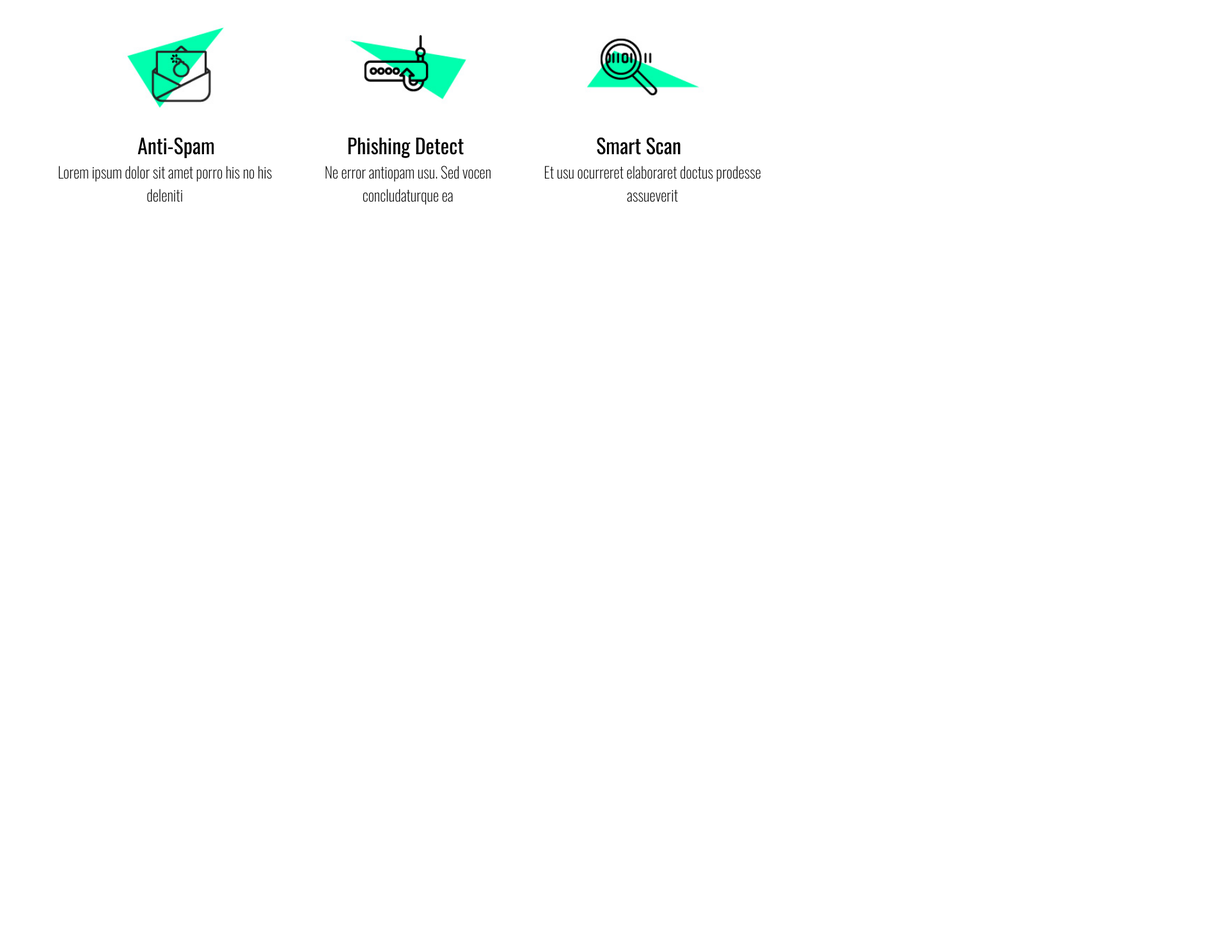
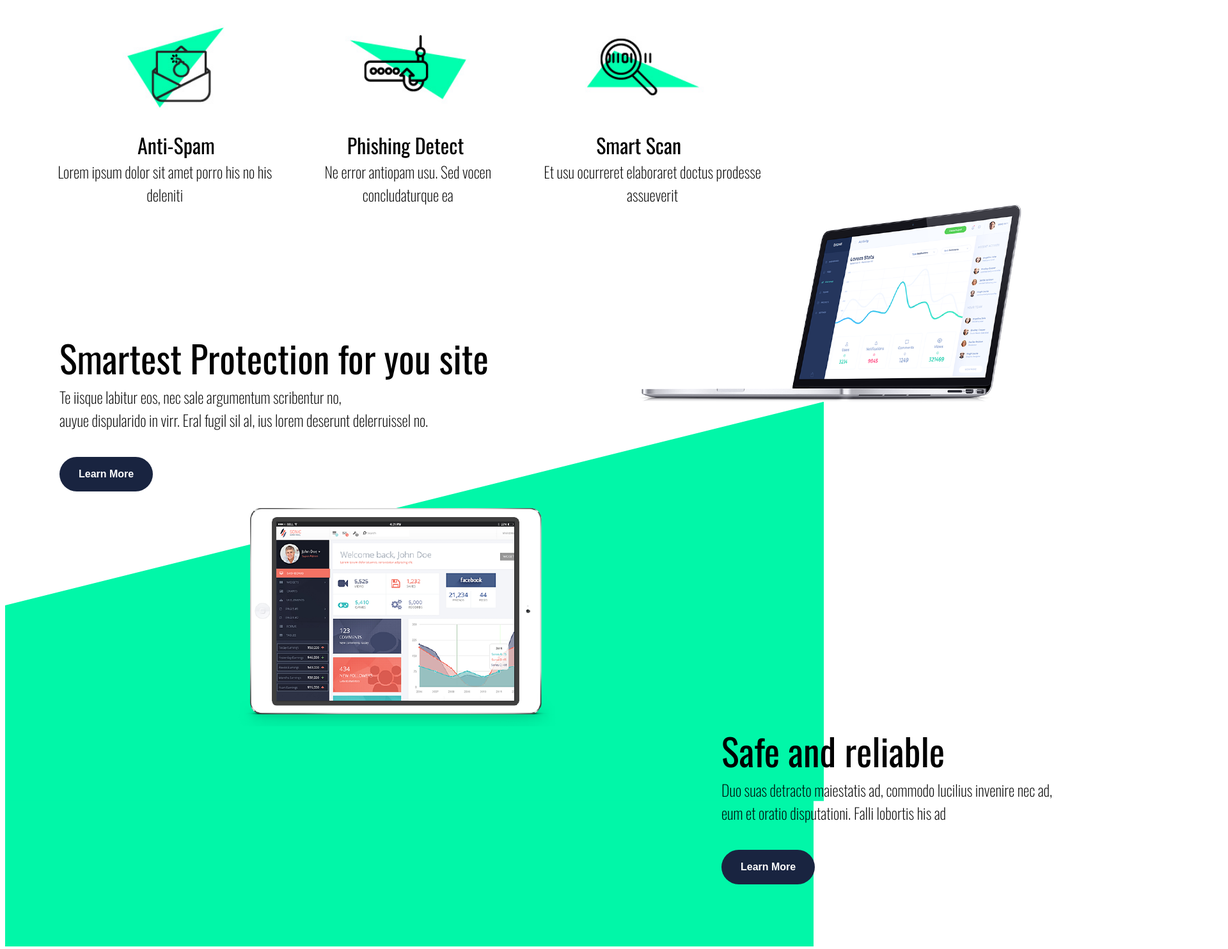
Before and after one commit to SebitasCo/Atlas_Sebas, a plain HTML site: page index.html in a window 1280 px wide. Shown: the part 977-2460 px from the top of the page at 64% size, 1920 px wide, since content can reach past the window. Before the commit the page ends 1299 px from the top, so only its background shows below. Drawn offline with nearby package versions, Linux system fonts and the light colour scheme.

Commit message:
Section3 y 4 terminado

```diff
--- a/index.html
+++ b/index.html
@@ -43,6 +43,26 @@
   </div>
   </section>
 
+  <section class="part3">
+    <div class="trapecio"></div>
+
+    <h2 class="title_s3">Smartest Protection for you site</h2>
+    <p>Te iisque labitur eos, nec sale argumentum scribentur no,<br> auyue dispularido in virr. Eral fugil sil al, ius lorem deserunt delerruissel no.</p>
+    <button class="learnmore">Learn More</button>
+    <img  src="./assets/imgs/feature-1.png" alt="feature1">
+
+  </section>
+  <section class="part4">
+  <img src="./assets/imgs/feature-2.png" alt="feature-2">
+  <h2 class="title_s4">Safe and reliable</h2>
+ <p>Duo suas detracto maiestatis ad, commodo lucilius invenire nec ad,<br> eum et oratio disputationi. Falli lobortis his ad</p>
+ <button>Learn More</button>
+</section>
+
+
+
+
+
 
 
 
--- a/styles/style.css
+++ b/styles/style.css
@@ -39,7 +39,7 @@
    border: none;
     font-size: 16px;
     position: absolute;
-    top: 65px;
+    top: 66px;
     right: 130px;
 }
 .h1 {
@@ -143,3 +143,127 @@ h2 {
     color: #000;
     margin: 0;
 }
+
+/* section 3 */
+
+.part3{
+  height: 853px;
+}
+
+.trapecio {
+    width: 100vw;
+    height: 39rem;
+    background-color: #01f7a8;
+    clip-path: polygon(0 51%, 100% 0%, 100% 100%, 0% 100%);
+    position: absolute;
+   margin-top: 22rem;
+
+}
+
+
+.title_s3 {
+
+    font-family: "Oswald", sans-serif;
+    font-optical-sizing: auto;
+    font-size: 58px;
+    font-weight: 400;
+    font-style: bold;
+    color: #000;
+    position: relative;
+    text-align: left;
+    padding-top: 30vh;
+    margin:0;
+    left: 85px;
+    padding-right: 0;
+    width: 45rem;
+}
+
+.part3 p {
+    font-family: "Oswald", sans-serif;
+    font-optical-sizing: auto;
+    font-size: 24px;
+    font-weight: 200;
+    font-style: normal;
+    color: #000;
+    position: relative;
+    text-align: left;
+    left:85px;
+    margin: 0;
+    width: 45rem;
+
+
+}
+
+.learnmore {
+    background-color: #192440;
+    color: rgb(255, 255, 255);
+    padding: 18px 30px;
+    border: none;
+    border-radius: 50px;
+    cursor: pointer;
+    font-size: 16px;
+    font-weight: bold;
+    left: 85px;
+    position: relative;
+    margin-top: 40px;
+}
+.part3 img {
+    position: absolute;
+    top: 160vh;
+    left: 1000px;
+
+}
+
+/* section 4 */
+
+.part4{
+  height: 350px;
+  background-color: #01f7a8;
+}
+
+.part4 img {
+    position: absolute;
+    top: 220vh;
+    left: 20rem;
+}
+
+.title_s4 {
+    font-family: "Oswald", sans-serif;
+    font-optical-sizing: auto;
+    font-size: 58px;
+    font-weight: 400;
+    font-style: bold;
+    color: #000;
+    position: relative;
+    text-align: left;
+    margin:0;
+    left: 70rem;
+    width: 45rem;
+}
+.part4 p {
+    font-family: "Oswald", sans-serif;
+    font-optical-sizing: auto;
+    font-size: 24px;
+    font-weight: 200;
+    font-style: normal;
+    color: #000;
+    position: relative;
+    text-align: left;
+    left:70rem;
+    margin: 0;
+
+}
+
+.part4 button{
+    background-color: #192440;
+    color: rgb(255, 255, 255);
+    padding: 18px 30px;
+    border: none;
+    border-radius: 50px;
+    cursor: pointer;
+    font-size: 16px;
+    font-weight: bold;
+    margin-top:40px;
+    position: relative;
+    left: 70rem;
+}
```
